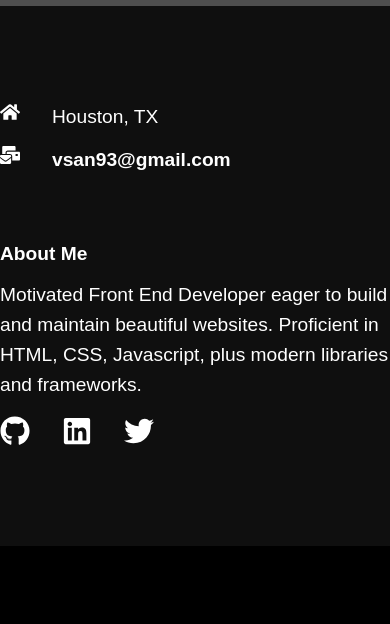
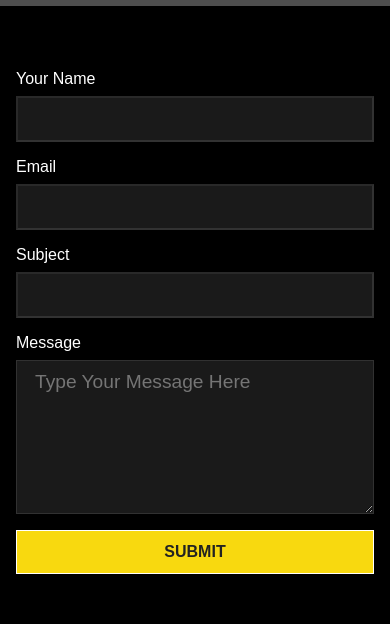
Before and after one commit to Kaeriv93/portfoliov3, a React (Create React App) app: page /contact in a window 390 px wide. Shown: the part 500-1124 px from the top of the page. Before the commit the page ends 1046 px from the top, so only its background shows below. Built offline with nearby package versions, Linux system fonts and the light colour scheme; no server answers; grey boxes are pictures that could not be loaded.

Commit message:
page is responsive and the links from our projects are now live and opens up in new tab

```diff
--- /dev/null
+++ b/src/components/form/Form.component.jsx
@@ -0,0 +1,21 @@
+import "./Form.styles.scss";
+
+const Form = () =>{
+    return(
+        <div className="form">
+            <form>
+                <label>Your Name</label>
+                <input type ="text"></input>
+                <label>Email</label>
+                <input type ="email"></input>
+                <label>Subject</label>
+                <input type ="text"></input>
+                <label>Message</label>
+                <textarea rows="6" placeholder="Type Your Message Here"/>
+                <button className="btn">Submit</button>
+            </form>
+        </div>
+    )
+}
+
+export default Form;
--- /dev/null
+++ b/src/components/form/Form.styles.scss
@@ -0,0 +1,21 @@
+label{
+    color: #fff;
+    margin-bottom: 0.5rem;
+}
+
+form{
+    display: flex;
+    flex-direction: column;
+    padding: 4rem 1rem;
+    margin: auto;
+    max-width: 600px;
+
+    input, textarea{
+        margin-bottom: 1rem;
+        padding: 10px 18px;
+        font-size: 1.2rem;
+        background-color: rgba(255,255,255,0.1);
+        border-color: rgba(255,255,255,0.1);
+        color: #f4f4f4;
+    }
+}
--- a/src/components/projectcards/projectcards.component.jsx
+++ b/src/components/projectcards/projectcards.component.jsx
@@ -1,5 +1,5 @@
 import "./projectcards.styles.scss";
-import { NavLink } from "react-router-dom";
+
 const ProjectCards = ({projects}) =>{
     const projectData = () => {
         return projects.map((project, idx) =>(
@@ -11,8 +11,8 @@ const ProjectCards = ({projects}) =>{
                     <p>TECH: {project.tech}</p>
                 </div>
                 <div className="pro-btns">
-                    <NavLink to={project.live} className="btn">View</NavLink>
-                    <NavLink to={project.git} className="btn">Source</NavLink>
+                    <a href={project.live} target = "_blank" rel="noopener noreferrer" className="btn">View</a>
+                    <a href={project.git} target = "_blank" rel="noopener noreferrer"  className="btn">Source</a>
                 </div>
             </div>
         ))
--- a/src/routes/about/About.jsx
+++ b/src/routes/about/About.jsx
@@ -1,5 +1,6 @@
 import AboutContent from "../../components/aboutcontent/AboutContent.component";
 import Heroimg2 from "../../components/heroimg2/HeroImg2.component";
+
 
 const About = () =>{
     return(
--- a/src/routes/contact/Contact.jsx
+++ b/src/routes/contact/Contact.jsx
@@ -1,8 +1,10 @@
 import Heroimg2 from "../../components/heroimg2/HeroImg2.component";
+import Form from "../../components/form/Form.component";
 const Contact = () =>{
     return(
         <div>
             <Heroimg2 heading="CONTACT." text="Let's have a chat"/>
+            <Form/>
         </div>
     )
 }
--- a/src/routes/home/Home.jsx
+++ b/src/routes/home/Home.jsx
@@ -1,4 +1,5 @@
 import HeroImg from "../../components/heroimg/HeroImg";
+
 const Home = () =>{
     return(
         <div>
```
